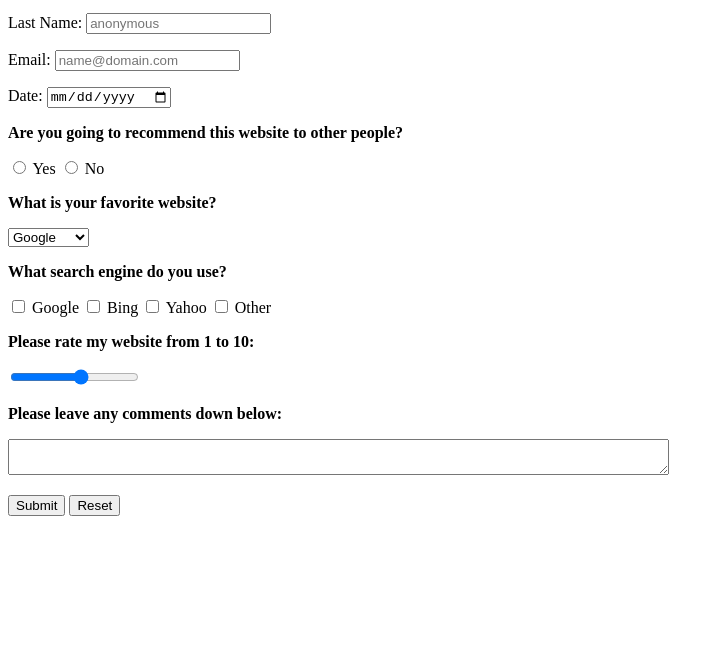
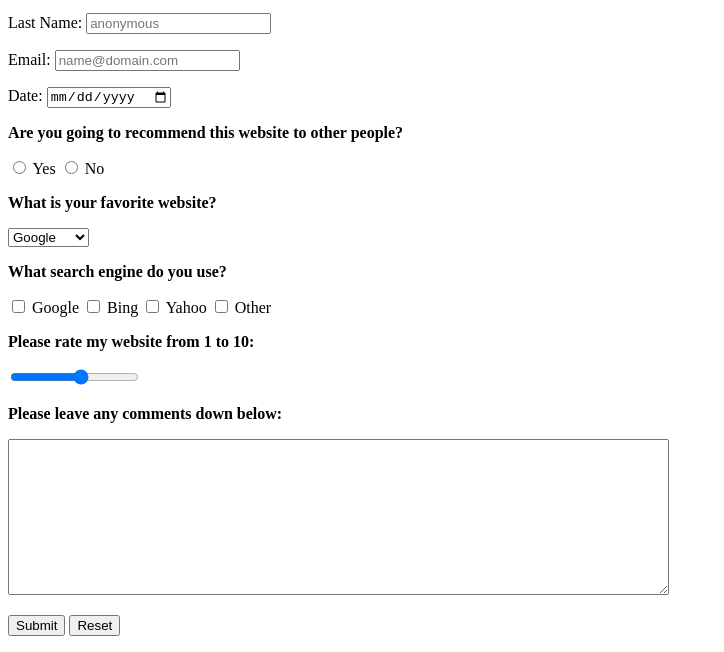
Before and after one commit to HallJ8818/CSCI225, a plain HTML site: page ContactMe.html in a window 1280 px wide. Shown: the part 435-1087 px from the top of the page, without its empty margins (0-724 px from the left). Before the commit the page ends 967 px from the top, so only its background shows below. Drawn offline with Linux system fonts and the light colour scheme.

Commit message:
Fixing errors

```diff
--- a/ContactMe.html
+++ b/ContactMe.html
@@ -30,7 +30,7 @@
             <p> <b>Please rate my website from 1 to 10:</b> </p>
             <p><input type="range" id="rating" name="rating" min="1" max="10"></p>
             <p> <b>Please leave any comments down below:</b> </p>
-            <textarea name="Comments" cols="80" rows=""></textarea>
+            <textarea name="Comments" cols="80" rows="10"></textarea>
             <p><input type="submit" value="Submit"> <input type="reset" value="Reset"></p>
         </form>
     </body>
```
